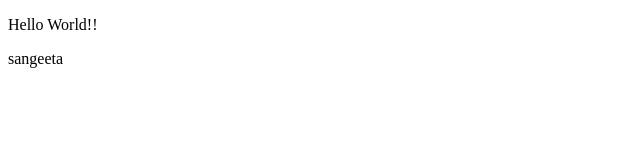
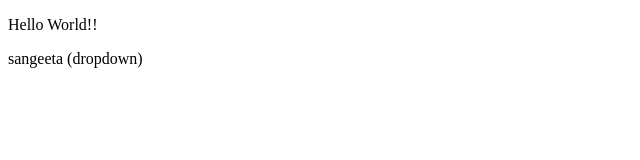
Before and after one commit to SangeetaSirakanalli/localrepo, a plain HTML site: page index.html in a window 1280 px wide. Shown: the full height of the page, 0-640 px from the left. Drawn offline with Linux system fonts and the light colour scheme.

```diff
--- a/index.html
+++ b/index.html
@@ -8,7 +8,7 @@
 <body>
     <div class="wrapper">
         <p>Hello World!!</p>
-        <p>sangeeta</p>
+        <p>sangeeta (dropdown)</p>
     </div>
 </body>
 </html>
```
